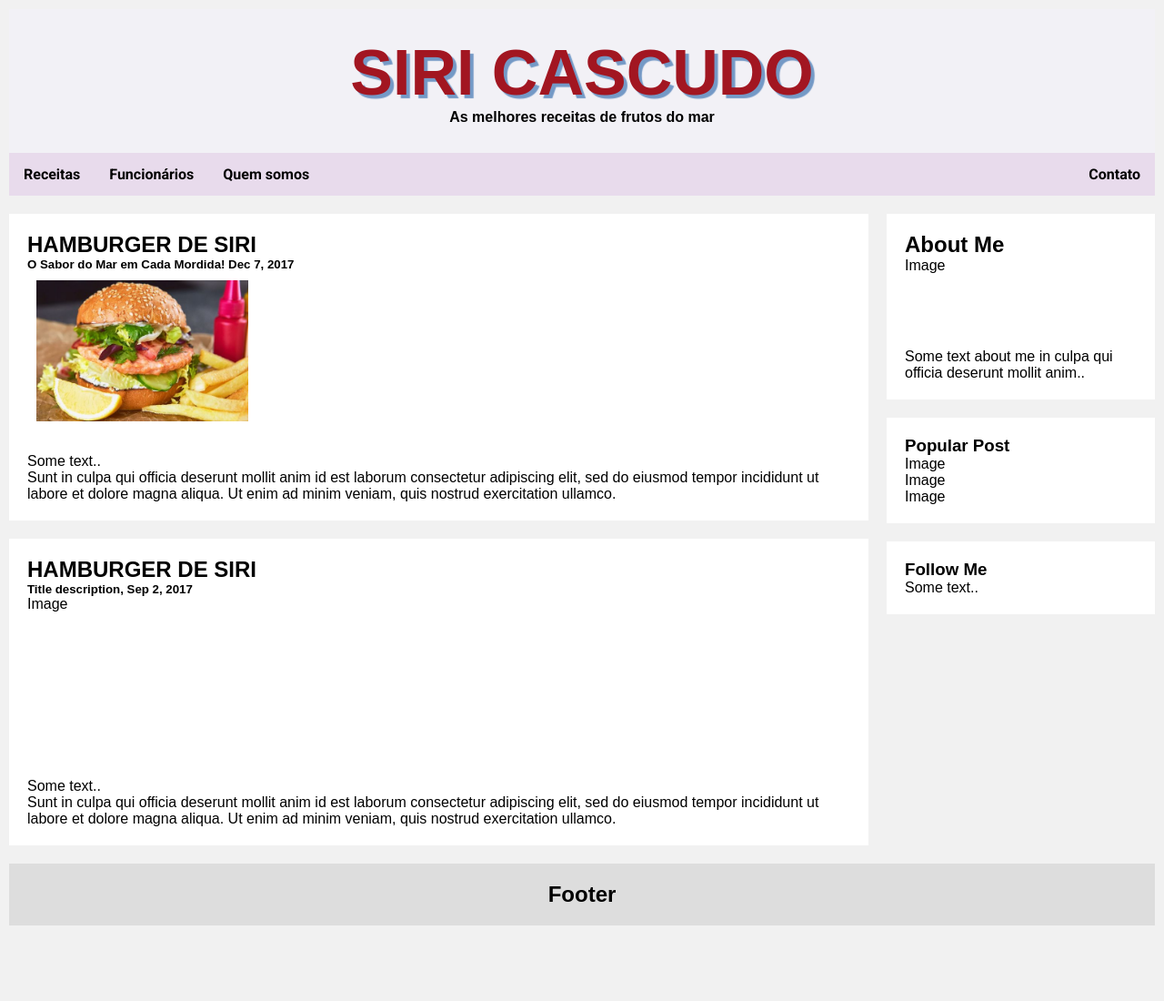
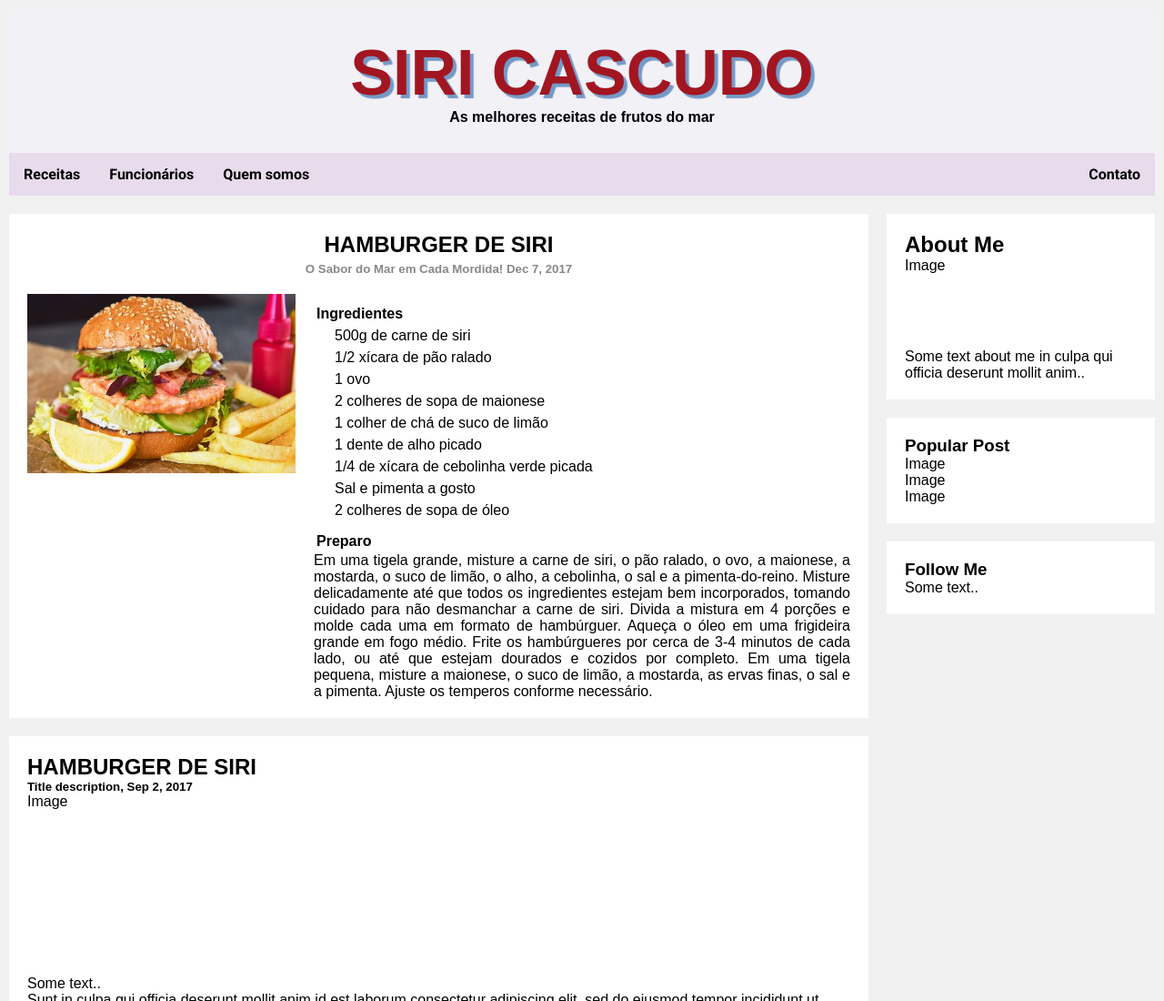
Before and after one commit to FredericoPellegrini/siricascudo, a plain HTML site: page index.html in a window 1280 px wide. Shown: the top 1100 px of the page at 91% size. Before the commit the page ends 1027 px from the top, so only its background shows below. Drawn offline with Linux system fonts and the light colour scheme; a web font is replaced by a local one.

Commit message:
segundo commit

```diff
--- a/index.html
+++ b/index.html
@@ -23,13 +23,33 @@
 <div class="row">
   <div class="leftcolumn">
     <div class="card">
-      <h2>HAMBURGER DE SIRI</h2>
-      <h5>O Sabor do Mar em Cada Mordida! Dec 7, 2017</h5>
-      <div class="fakeimg" style="height:200px;">
-        <img src="imgs/hm1.jpg" alt="Hamburger de siri">
+      <div class="recipe-header">
+        <h2>HAMBURGER DE SIRI</h2>
+        <h5>O Sabor do Mar em Cada Mordida! Dec 7, 2017</h5>
       </div>
-      <p>Some text..</p>
-      <p>Sunt in culpa qui officia deserunt mollit anim id est laborum consectetur adipiscing elit, sed do eiusmod tempor incididunt ut labore et dolore magna aliqua. Ut enim ad minim veniam, quis nostrud exercitation ullamco.</p>
+      <div class="recipe-content">
+        <div class="recipe-image">
+          <img src="imgs/hm1.jpg" alt="Hamburger de siri">
+        </div>
+        <div class="recipe-details">
+          <div class="receita1">
+            <h4>Ingredientes</h4>
+            <ul>
+              <li>500g de carne de siri</li>
+              <li>1/2 xícara de pão ralado</li>
+              <li>1 ovo</li>
+              <li>2 colheres de sopa de maionese</li>
+              <li>1 colher de chá de suco de limão</li>
+              <li>1 dente de alho picado</li>
+              <li>1/4 de xícara de cebolinha verde picada</li>
+              <li>Sal e pimenta a gosto</li>
+              <li>2 colheres de sopa de óleo</li>
+            </ul>
+            <h4>Preparo</h4>
+            <p>Em uma tigela grande, misture a carne de siri, o pão ralado, o ovo, a maionese, a mostarda, o suco de limão, o alho, a cebolinha, o sal e a pimenta-do-reino. Misture delicadamente até que todos os ingredientes estejam bem incorporados, tomando cuidado para não desmanchar a carne de siri. Divida a mistura em 4 porções e molde cada uma em formato de hambúrguer. Aqueça o óleo em uma frigideira grande em fogo médio. Frite os hambúrgueres por cerca de 3-4 minutos de cada lado, ou até que estejam dourados e cozidos por completo. Em uma tigela pequena, misture a maionese, o suco de limão, a mostarda, as ervas finas, o sal e a pimenta. Ajuste os temperos conforme necessário.</p>
+          </div>
+        </div>
+      </div>
     </div>
     <div class="card">
       <h2>HAMBURGER DE SIRI</h2>
--- a/style.css
+++ b/style.css
@@ -1,6 +1,5 @@
 @import url('https://fonts.cdnfonts.com/css/krabby-patty');
 @import url('https://fonts.googleapis.com/css2?family=Roboto:ital,wght@0,100;0,300;0,400;0,500;0,700;0,900;1,100;1,300;1,400;1,500;1,700;1,900&display=swap');
-
 
 * {
   margin: 0;
@@ -23,21 +22,68 @@ body {
 
 .header h1 {
   font-family: 'Krabby Patty', sans-serif;
-    color:#A21621;
+  color: #A21621;
   text-shadow: 4px 4px 1px #7499C6;
   font-size: 70px;
 }
 
-.header p{
+.header p {
   font-weight: bold;
 }
 
-
-.fakeimg img{
-    padding: 10px;
-    height: 175px;
+/* Grid for recipe card */
+.recipe-header {
+  text-align: center;
+  margin-bottom: 20px;
 }
 
+.recipe-header h2 {
+  margin-bottom: 5px;
+}
+
+.recipe-header h5 {
+  color: #888;
+}
+
+.recipe-content {
+  display: grid;
+  grid-template-columns: 1fr 2fr; /* Ajusta a largura das colunas */
+  gap: 20px;
+  align-items: start;
+}
+
+.recipe-image img {
+  width: 100%;
+  height: auto;
+}
+
+.recipe-details {
+  display: flex;
+  flex-direction: column;
+}
+
+.receita1 {
+  text-align: left;
+}
+
+.receita1 ul {
+  padding-left: 20px;
+}
+
+.receita1 li {
+  padding: 3px;
+  text-decoration: none;
+  list-style: none;
+}
+
+.receita1 p {
+  text-align: justify;
+}
+
+h4 {
+  margin-top: 10px;
+  padding: 3px;
+}
 
 /* Style the top navigation bar */
 .topnav {
@@ -61,8 +107,7 @@ body {
 .topnav a:hover {
   background-color: #AF99C8;
   border-radius: 10px;
-  color:#fff;
-
+  color: #fff;
 }
 
 /* Create two unequal columns that floats next to each other */
@@ -79,7 +124,6 @@ body {
   background-color: #f1f1f1;
   padding-left: 20px;
 }
-
 
 /* Add a card effect for articles */
 .card {
```
Lines whose indentation alone changed are shown as unchanged.
